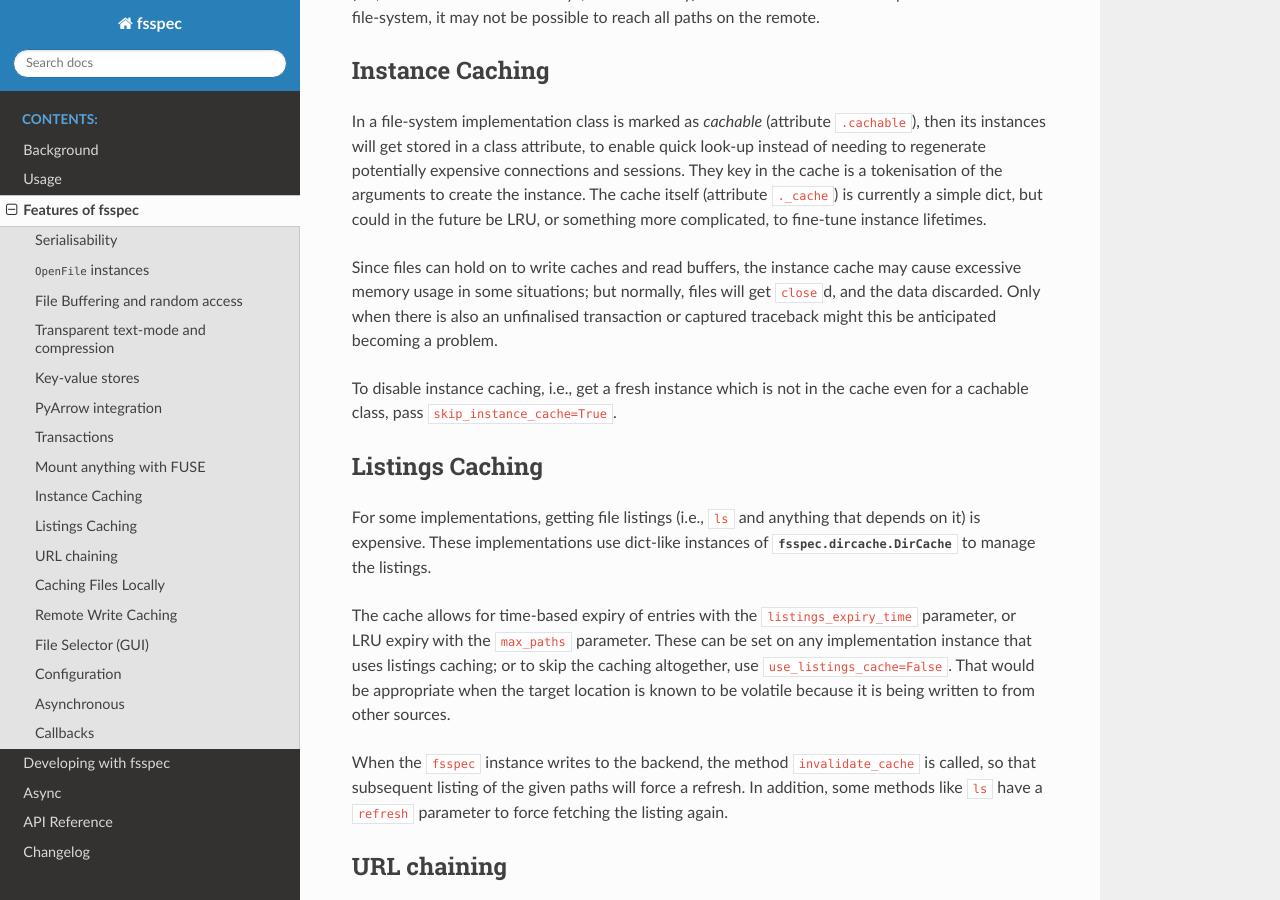
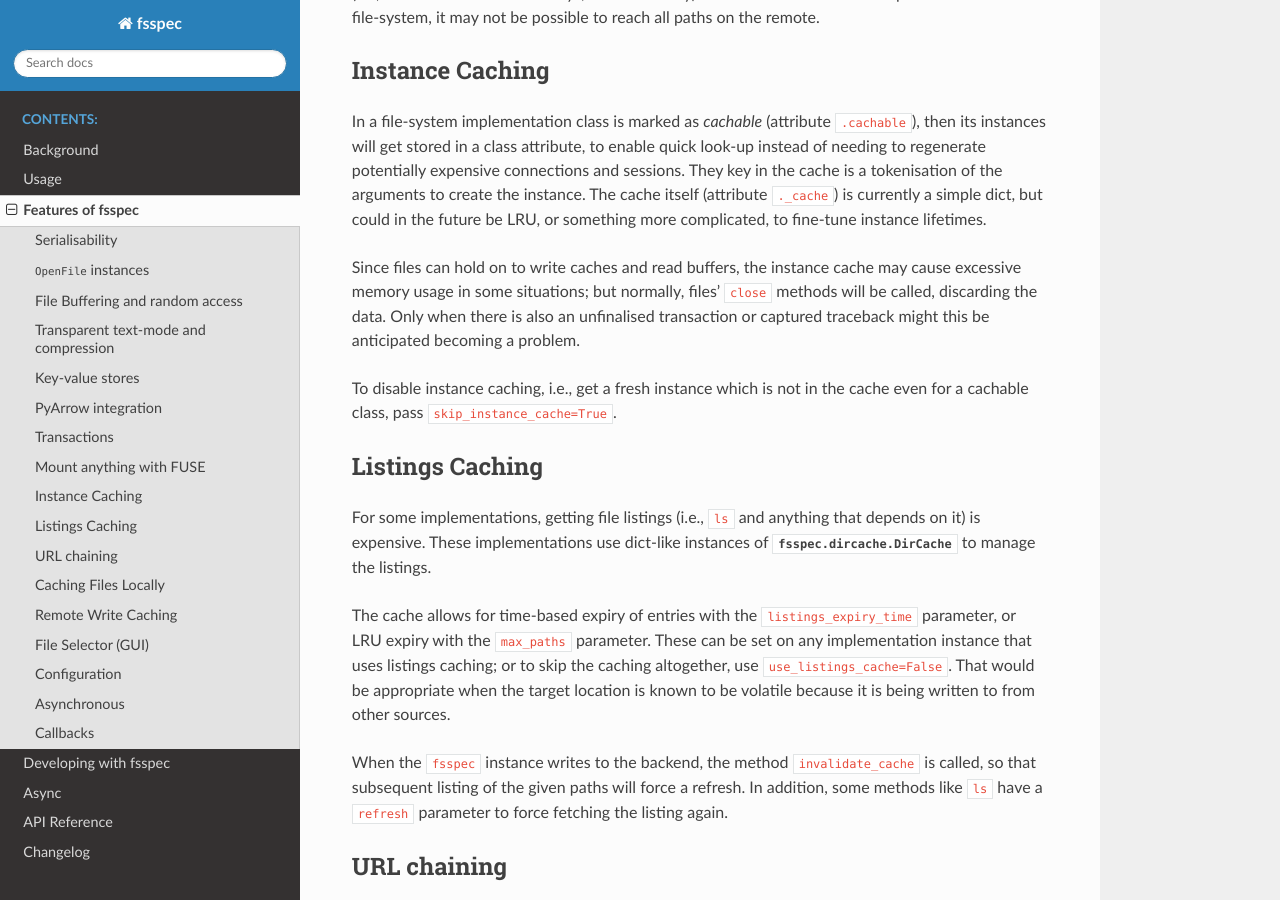
Before and after one commit to fsspec/filesystem_spec, a Sphinx documentation site: the page built from docs/source/features.rst, in a window 1280 px wide and 900 px high, scrolled down 3173 px. Built offline with Sphinx 7.4.7 and the Read the Docs theme 2.0.0, drawn with Linux system fonts in a browser that asks for light colours.

Commit message:
Reword to avoid odd markup

```diff
--- a/docs/source/features.rst
+++ b/docs/source/features.rst
@@ -168,8 +168,8 @@ is currently a simple dict, but could in the future be LRU, or something more co
 to fine-tune instance lifetimes.
 
 Since files can hold on to write caches and read buffers,
-the instance cache may cause excessive memory usage in some situations; but normally, files
-will get ``close``\d, and the data discarded. Only when there is also an unfinalised transaction or
+the instance cache may cause excessive memory usage in some situations; but normally, files'
+``close`` methods will be called, discarding the data. Only when there is also an unfinalised transaction or
 captured traceback might this be anticipated becoming a problem.
 
 To disable instance caching, i.e., get a fresh instance which is not in the cache
```
